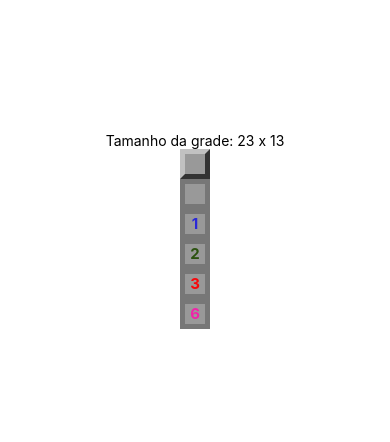
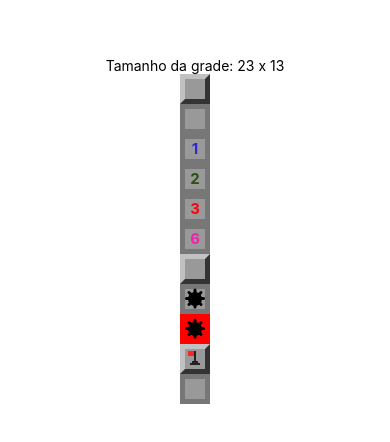
Before and after one commit to icarodpaiva/react-native-minefield, a React Native app: screen / in a window 390 px wide. Shown: the part 192-634 px from the top of the page. Built offline with nearby package versions, Linux system fonts and the light colour scheme.

Commit message:
feat: created flag and mine

```diff
--- a/App.tsx
+++ b/App.tsx
@@ -1,7 +1,7 @@
 import React from "react"
 import { View, Text, StyleSheet } from "react-native"
 
-import { Field } from "./src/components/Field/Field"
+import { Field } from "./src/components/Field"
 
 import { params } from "./src/params"
 
@@ -17,6 +17,11 @@ const App = () => {
       <Field opened nearMines={2} />
       <Field opened nearMines={3} />
       <Field opened nearMines={6} />
+      <Field mined />
+      <Field mined opened />
+      <Field mined opened exploded />
+      <Field flagged />
+      <Field flagged opened />
     </View>
   )
 }
--- a/src/components/Field/Field.tsx
+++ b/src/components/Field/index.tsx
@@ -1,6 +1,9 @@
 import React from "react"
 import { View, Text, StyleSheet } from "react-native"
 import type { StyleProp, ViewStyle } from "react-native"
+
+import { Mine } from "../Mine"
+import { Flag } from "../Flag"
 
 import { params } from "../../params"
 
@@ -8,12 +11,16 @@ interface FieldProps {
   opened?: boolean
   mined?: boolean
   nearMines?: number
+  exploded?: boolean
+  flagged?: boolean
 }
 
 export const Field = ({
   mined = false,
   opened = false,
-  nearMines = 0
+  nearMines = 0,
+  exploded = false,
+  flagged = false
 }: FieldProps) => {
   const styleField: StyleProp<ViewStyle> = [styles.field]
 
@@ -21,7 +28,15 @@ export const Field = ({
     styleField.push(styles.opened)
   }
 
-  if (styleField.length === 1) {
+  if (exploded) {
+    styleField.push(styles.exploded)
+  }
+
+  if (flagged) {
+    styleField.push(styles.flagged)
+  }
+
+  if (!opened && !exploded) {
     styleField.push(styles.regular)
   }
 
@@ -52,6 +67,10 @@ export const Field = ({
       {!mined && opened && nearMines > 0 && (
         <Text style={[styles.label, { color: getColor() }]}>{nearMines}</Text>
       )}
+
+      {mined && opened && <Mine />}
+
+      {flagged && !opened && <Flag />}
     </View>
   )
 }
@@ -78,5 +97,10 @@ const styles = StyleSheet.create({
   label: {
     fontWeight: "bold",
     fontSize: params.fontSize
-  }
+  },
+  exploded: {
+    borderColor: "red",
+    backgroundColor: "red"
+  },
+  flagged: {}
 })
--- /dev/null
+++ b/src/components/Flag/index.tsx
@@ -0,0 +1,75 @@
+import React from "react"
+import { View, StyleSheet } from "react-native"
+
+interface FlagProps {
+  isBigger?: boolean
+}
+
+export const Flag = ({ isBigger = false }: FlagProps) => {
+  return (
+    <View style={styles.container}>
+      <View style={[styles.flagpole, isBigger && styles.flagpoleBigger]} />
+      <View style={[styles.flag, isBigger && styles.flagBigger]} />
+      <View style={[styles.base1, isBigger && styles.base1Bigger]} />
+      <View style={[styles.base2, isBigger && styles.base2Bigger]} />
+    </View>
+  )
+}
+
+const styles = StyleSheet.create({
+  container: {
+    marginTop: 2
+  },
+  flagpole: {
+    position: "absolute",
+    width: 2,
+    height: 14,
+    backgroundColor: "#222",
+    marginLeft: 9
+  },
+  flag: {
+    position: "absolute",
+    width: 6,
+    height: 5,
+    backgroundColor: "#f22",
+    marginLeft: 3
+  },
+  base1: {
+    position: "absolute",
+    width: 6,
+    height: 2,
+    backgroundColor: "#222",
+    marginTop: 10,
+    marginLeft: 7
+  },
+  base2: {
+    position: "absolute",
+    width: 10,
+    height: 2,
+    backgroundColor: "#222",
+    marginTop: 12,
+    marginLeft: 5
+  },
+  flagpoleBigger: {
+    width: 4,
+    height: 28,
+    marginLeft: 16
+  },
+  flagBigger: {
+    width: 14,
+    height: 10,
+    marginLeft: 3
+  },
+  base1Bigger: {
+    width: 12,
+    height: 4,
+    marginTop: 20,
+    marginLeft: 12
+  },
+  base2Bigger: {
+    width: 20,
+    height: 4,
+    marginTop: 24,
+    marginLeft: 8
+  }
+})
--- /dev/null
+++ b/src/components/Mine/index.tsx
@@ -0,0 +1,36 @@
+import React from "react"
+import { View, StyleSheet } from "react-native"
+
+export const Mine = () => {
+  return (
+    <View style={styles.container}>
+      <View style={styles.coreMine} />
+      <View style={styles.line} />
+      <View style={[styles.line, { transform: [{ rotate: "45deg" }] }]} />
+      <View style={[styles.line, { transform: [{ rotate: "90deg" }] }]} />
+      <View style={[styles.line, { transform: [{ rotate: "135deg" }] }]} />
+    </View>
+  )
+}
+
+const styles = StyleSheet.create({
+  container: {
+    alignItems: "center",
+    justifyContent: "center"
+  },
+  coreMine: {
+    width: 14,
+    height: 14,
+    borderRadius: 10,
+    backgroundColor: "black",
+    alignItems: "center",
+    justifyContent: "center"
+  },
+  line: {
+    position: "absolute",
+    width: 20,
+    height: 3,
+    borderRadius: 3,
+    backgroundColor: "black"
+  }
+})
```
